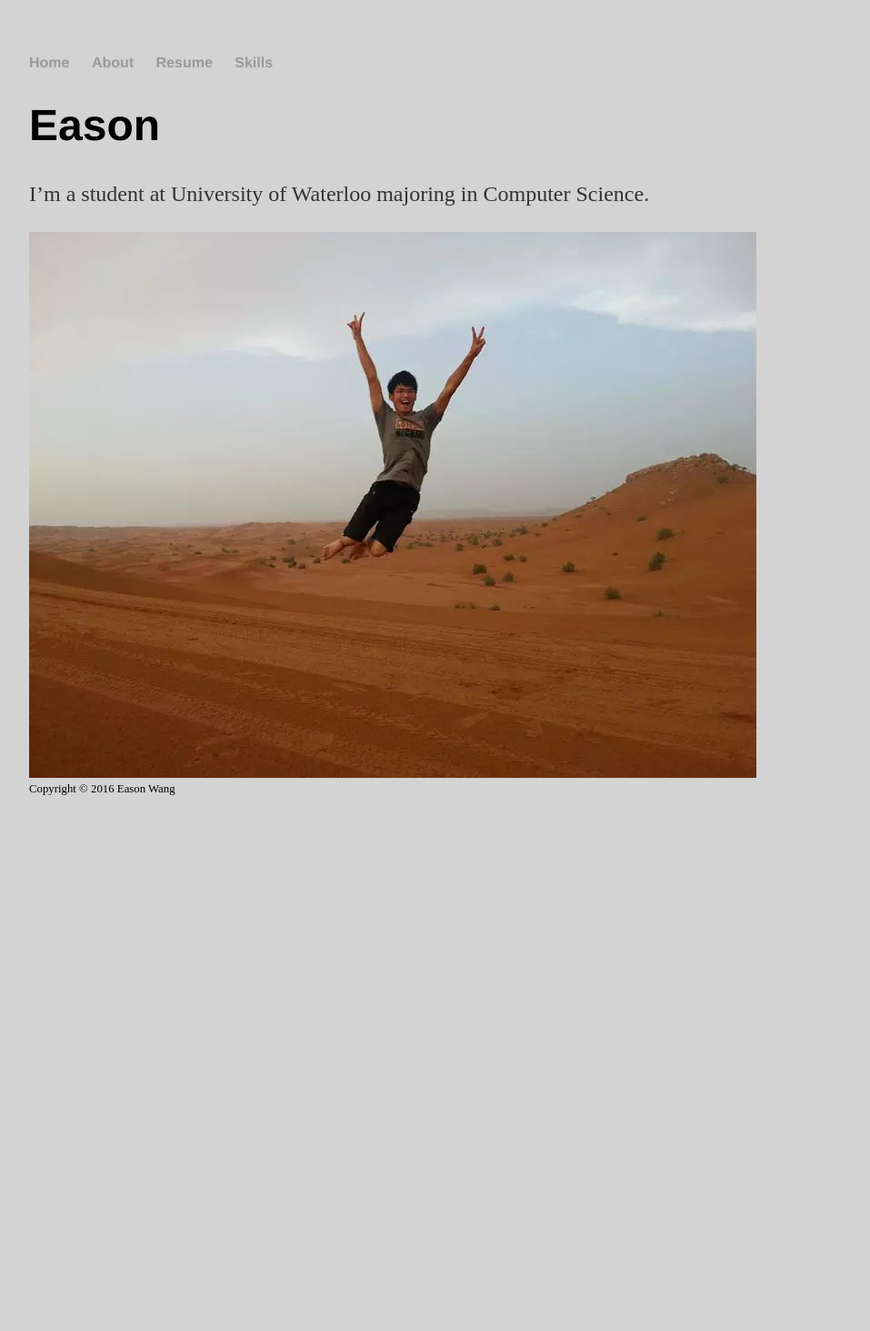
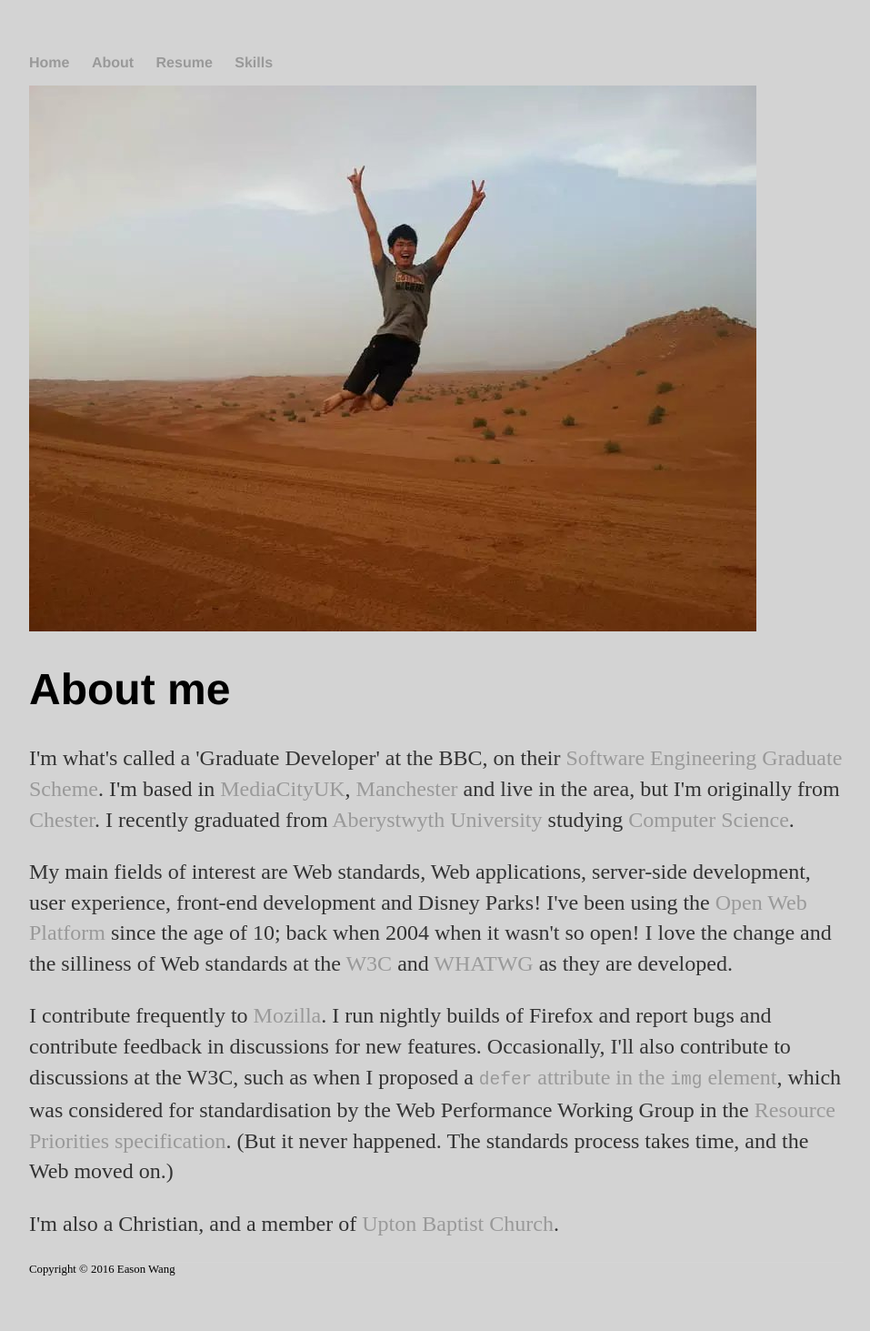
Before and after one commit to Eason666/Easonwang.github.io, a Jekyll site: the page built from about/index.html, in a window 1280 px wide. Shown: the whole page at 91% size, without its empty margins (160-1117 px from the left). Built offline with Jekyll 4.4.1, drawn with Linux system fonts in a browser that asks for light colours; before the commit the page ends 935 px from its top, so only the background shows below that.

Commit message:
Update index.html

```diff
--- a/about/index.html
+++ b/about/index.html
@@ -2,7 +2,15 @@
 layout: default
 title: Eason
 ---
+	<img src="/psb.jpg">
+	<h1 id="aboutme">About me</h1>
 
-	<h1>{{ page.title }}</h1>
-	<p> I’m a student at University of Waterloo majoring in Computer Science. </p>
-	<img src="/psb.jpg">
+	<div class="post-content">
+        	    <p>I'm what's called a 'Graduate Developer' at the BBC, on their <a href="http://www.bbc.co.uk/careers/trainee-schemes-and-apprenticeships/technology/digital-media-graduate-scheme">Software Engineering Graduate Scheme</a>. I'm based in <a href="http://mediacityuk.co.uk/">MediaCityUK</a>, <a href="https://en.wikipedia.org/wiki/Manchester">Manchester</a> and live in the area, but I'm originally from <a href="https://en.wikipedia.org/wiki/Chester">Chester</a>. I recently graduated from <a href="https://www.aber.ac.uk/">Aberystwyth University</a> studying <a href="https://courses.aber.ac.uk/undergraduate/computer-science-degree-with-industrial-year/">Computer Science</a>.</p>
+
+		<p>My main fields of interest are Web standards, Web applications, server-side development, user experience, front-end development and Disney Parks! I've been using the <a href="https://www.webplatform.org/">Open Web Platform</a> since the age of 10; back when 2004 when it wasn't so open! I love the change and the silliness of Web standards at the <a href="https://www.w3.org/">W3C</a> and <a href="https://www.whatwg.org/">WHATWG</a> as they are developed.</p>
+
+		<p>I contribute frequently to <a href="https://www.mozilla.org/">Mozilla</a>. I run nightly builds of Firefox and report bugs and contribute feedback in discussions for new features. Occasionally, I'll also contribute to discussions at the W3C, such as when I proposed a <a href="https://www.w3.org/Bugs/Public/show_bug.cgi?id=17842"><code>defer</code> attribute in the <code>img</code> element</a>, which was considered for standardisation by the Web Performance Working Group in the <a href="https://dvcs.w3.org/hg/webperf/raw-file/tip/specs/ResourcePriorities/Overview.html">Resource Priorities specification</a>. (But it never happened. The standards process takes time, and the Web moved on.)</p>
+
+		<p>I'm also a Christian, and a member of <a href="http://www.ubc.org.uk/">Upton Baptist Church</a>.</p>
+        </div>
```
